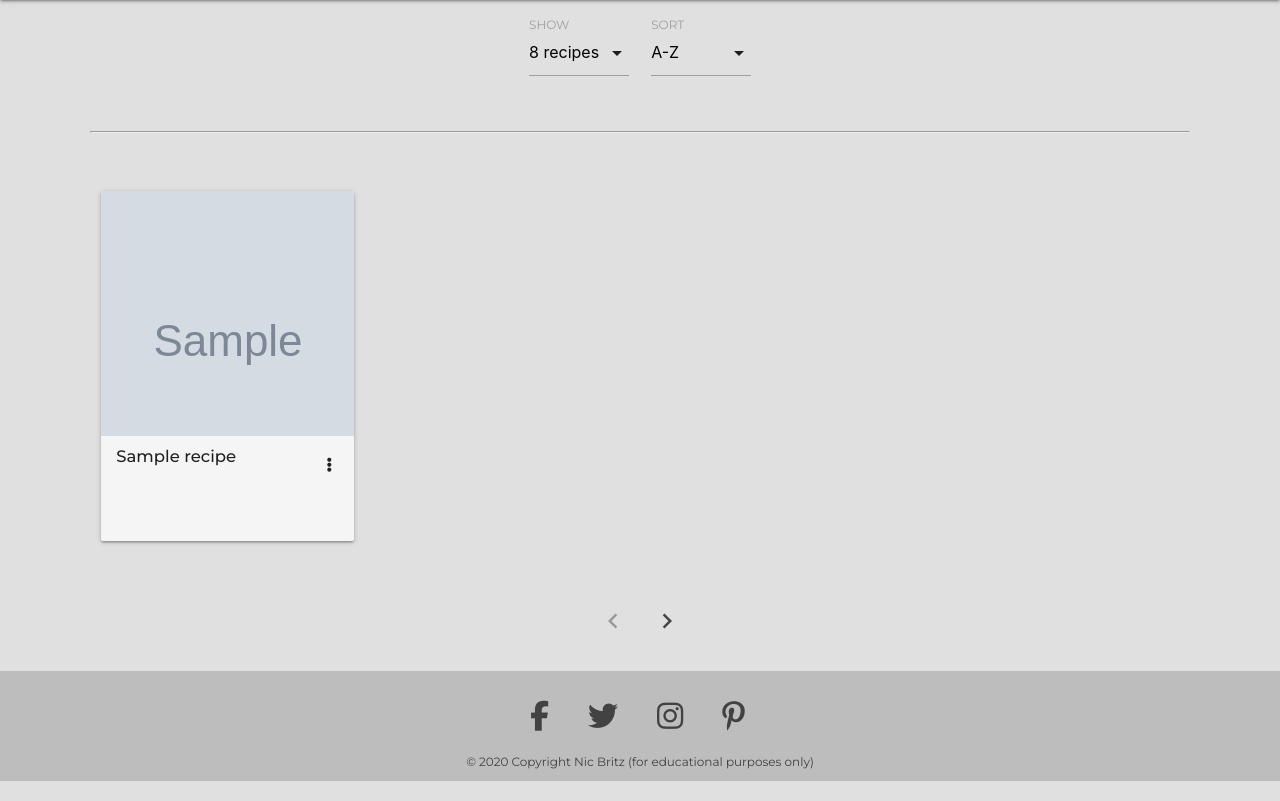
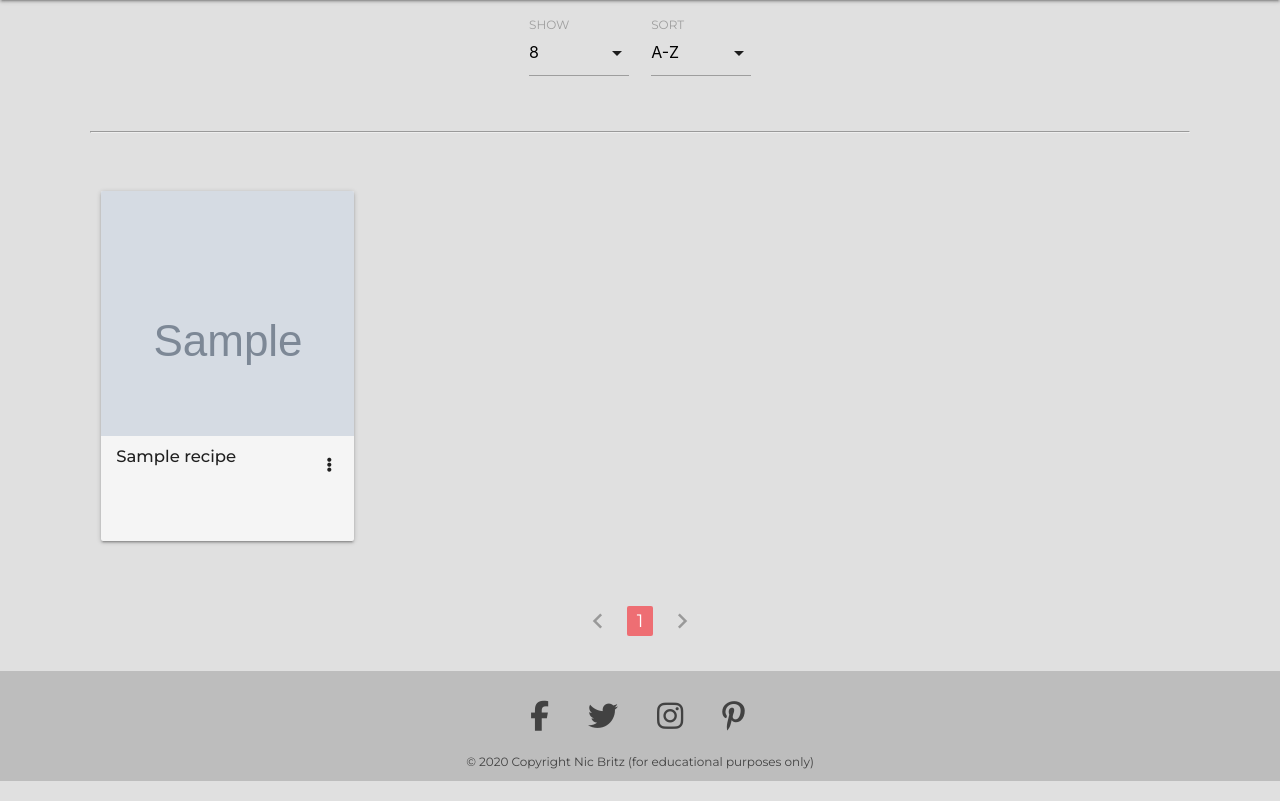
Before and after one commit to NicBritz/homechopped, a Flask app: page /featured/ in a window 1280 px wide. Shown: the part 64-865 px from the top of the page. Run offline with Flask 2, Linux system fonts and the light colour scheme; grey boxes marked "Sample" are stand-in pictures; a database or web service that is not in the repository returns one stand-in record (values such as "Sample title"); some libraries are stand-ins or nearby versions.

Commit message:
:hammer: refactored the pagination system to handle edgecases

```diff
--- a/app/recipe.py
+++ b/app/recipe.py
@@ -57,7 +57,11 @@ def add_temp_recipe(user_id):
             'current_rating': '0',
             'total_ratings': 0,
             'sum_ratings': 0,
-            'author_id': ObjectId(user_id)
+            'author_id': ObjectId(user_id),
+            'preptime_hrs': '0',
+            'preptime_min': '0',
+            'cooktime_hrs': '0',
+            'cooktime_min': '0'
         })
 
     return redirect(url_for('edit_recipe', user_id=user_id, recipe_id=temp_record.inserted_id))
--- a/app/templates/featured.html
+++ b/app/templates/featured.html
@@ -16,12 +16,12 @@
                               action="{{ url_for('featured_limit') }}">
                             <div class="input-field">
                                 <select name="amount" onchange="this.form.submit()">
-                                    <option value="{{ limit }}" disabled selected>{{ limit }} recipes</option>
-                                    <option value="4">4 recipes</option>
-                                    <option value="8">8 recipes</option>
-                                    <option value="12">12 recipes</option>
-                                    <option value="16">16 recipes</option>
-                                    <option value="20">20 recipes</option>
+                                     <option value="{{ limit }}" disabled selected>{{ limit }}</option>
+                                    {% for num in range(1,paginated_recipes.count()+1) %}
+                                        {% if num % 2 == 0 %}
+                                            <option value="{{ num }}">{{ num }}</option>
+                                        {% endif %}
+                                    {% endfor %}
                                 </select>
                                 <label>SHOW</label>
                             </div>
@@ -102,22 +102,21 @@
             {% endfor %}
         </div>
     </div>
-    <!-- Pagination Section-->
+      <!-- Pagination Section -->
     <div class="section">
         <div class="row">
             <div class="col s12 center">
                 <ul class="pagination">
-                    <!-- Prev page-->
+                    <!-- Prev page chevron disable if at beginning -->
                     {% if current_pg|int == 1 %}
                         <li class="disabled"><a><i class="material-icons">chevron_left</i></a></li>
                     {% else %}
                         <li class="waves-effect"><a
-                                href="{{ url_for('index', pg=current_pg|int-1 , limit=limit, sort=sort, _anchor='recipe-list') }}"><i
+                                href="{{ url_for('featured', pg=current_pg|int-1 , limit=limit, sort=sort, _anchor='recipe-list') }}"><i
                                 class="material-icons">chevron_left</i></a></li>
                     {% endif %}
-
-                    {% for i in all_recipes %}
-                        <!-- Create the correct number of pages based on the limit -->
+                    <!-- Create the correct number of pages based on the limit -->
+                    {% for i in range(paginated_recipes.count()) %}
                         {% if loop.index % limit == 0 %}
                             <!-- Highlight the selected page -->
                             {% if loop.index//limit == current_pg | int %}
@@ -129,16 +128,34 @@
                                         href="{{ url_for('featured', pg=loop.index//limit , limit=limit, sort=sort, _anchor='recipe-list') }}">{{ loop.index // limit }}</a>
                                 </li>
                             {% endif %}
+                        {% else %}
                         {% endif %}
                     {% endfor %}
-
-                    <!-- next page-->
-                    {% if current_pg|int == all_recipes.count()//limit %}
-                        <li class="disabled"><a><i class="material-icons">chevron_right</i></a></li>
+                    <!-- Add a page if the pages are not evenly divisible by the limit -->
+                    {% if paginated_recipes.count()%limit != 0 %}
+                        {% if current_pg|int == lastpg %}
+                            <!-- Highlight the selected page -->
+                            <li class="active"><a
+                                    href="{{ url_for('featured', pg=lastpg , limit=limit, sort=sort, _anchor='recipe-list') }}">{{ lastpg }}</a>
+                            </li>
+                            <li class="disabled"><a><i class="material-icons">chevron_right</i></a></li>
+                        {% else %}
+                            <li><a href="{{ url_for('featured', pg=lastpg , limit=limit, sort=sort, _anchor='recipe-list') }}">{{ lastpg }}</a>
+                            </li>
+                            <li class="waves-effect"><a
+                                    href="{{ url_for('featured', pg=current_pg|int+1 , limit=limit, sort=sort,
+                                            _anchor='recipe-list') }}"><i class="material-icons">chevron_right</i></a></li>
+                        {% endif %}
                     {% else %}
-                        <li class="waves-effect"><a
-                                href="{{ url_for('featured', pg=current_pg|int+1 , limit=limit, sort=sort,
-                                        _anchor='recipe-list') }}"><i class="material-icons">chevron_right</i></a></li>
+                        <!-- Next page chevron disable if at end -->
+                        {% if current_pg|int == all_recipes.count()//limit %}
+                            <li class="disabled"><a><i class="material-icons">chevron_right</i></a></li>
+                        {% else %}
+                            <li class="waves-effect"><a
+                                    href="{{ url_for('featured', pg=current_pg|int+1 , limit=limit, sort=sort,
+                                            _anchor='recipe-list') }}"><i
+                                    class="material-icons">chevron_right</i></a></li>
+                        {% endif %}
                     {% endif %}
                 </ul>
             </div>
--- a/app/views.py
+++ b/app/views.py
@@ -46,8 +46,14 @@ def index(pg, limit, sort):
     skip = 0 if int(pg) == 1 else (int(pg) - 1) * limit
     paginated_recipes = DB_RECIPES.find().sort([('name', sort)]).skip(skip).limit(limit)
 
+    count = 0
+    # calculate the last page number if not evenely divisible by the limmit
+    for r_page in range(paginated_recipes.count()):
+        if r_page % limit == 0:
+            count += 1
+
     return render_template('index.html', all_recipes=all_recipes, paginated_recipes=paginated_recipes,
-                           random_recipes=random_recipes, limit=limit, current_pg=pg, sort=sort)
+                           random_recipes=random_recipes, limit=limit, current_pg=pg, sort=sort, lastpg=count)
 
 
 ######################
@@ -98,8 +104,14 @@ def featured(pg, limit, sort):
     skip = 0 if int(pg) == 1 else (int(pg) - 1) * limit
     paginated_recipes = DB_RECIPES.find({'featured': 'true'}).sort([('name', sort)]).skip(skip).limit(limit)
 
+    count = 0
+    # calculate the last page number if not evenely divisible by the limmit
+    for r_page in range(paginated_recipes.count()):
+        if r_page % limit == 0:
+            count += 1
+
     return render_template('featured.html', all_recipes=all_recipes, paginated_recipes=paginated_recipes,
-                           limit=limit, current_pg=pg, sort=sort)
+                           limit=limit, current_pg=pg, sort=sort, lastpg=count)
 
 
 #########################
```
Also changed, not shown: app/templates/index.html (+24 -7 lines).
